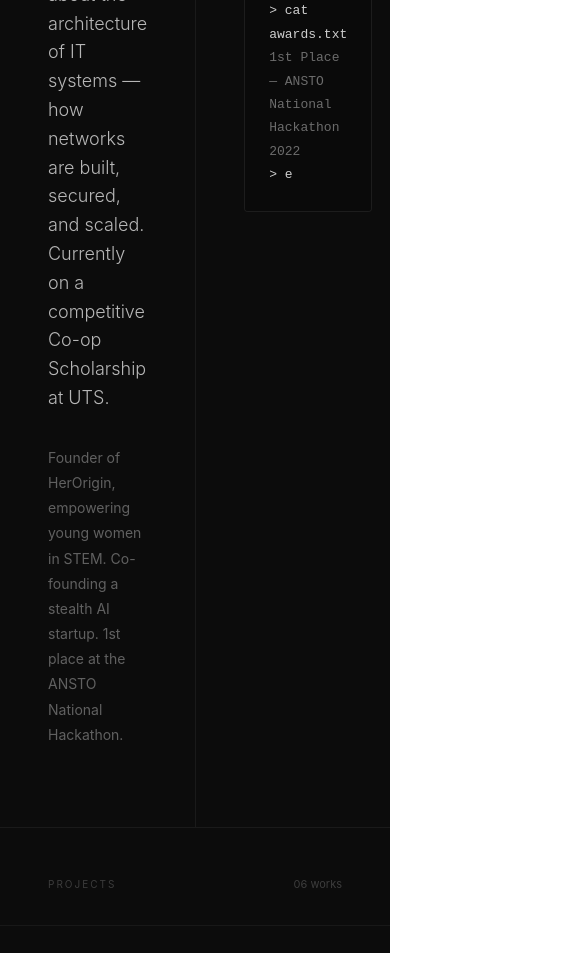
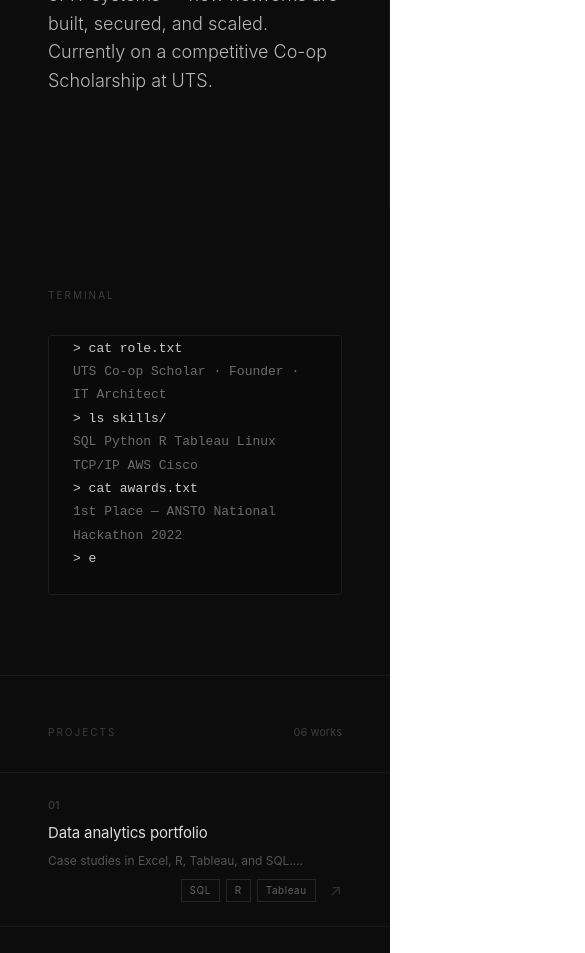
Before and after one commit to nithikapidikiti-collab/portfolio, a Next.js app: page / in a window 390 px wide. Shown: the part 1020-1973 px from the top of the page, 585 px wide, since content can reach past the window. Built offline with nearby package versions, Linux system fonts and the light colour scheme.

Commit message:
fix: mobile responsive

```diff
--- a/app/globals.css
+++ b/app/globals.css
@@ -24,3 +24,20 @@ html { scroll-behavior: smooth; }
 .delay-4 { animation-delay: 0.55s; opacity: 0; }
 .spin-slow { animation: spin-slow 20s linear infinite; }
 .pulse-ring { animation: pulse-ring 2s ease-out infinite; }
+
+@media (max-width: 768px) {
+  nav div { display: none; }
+
+  section[id="about"] {
+    grid-template-columns: 1fr !important;
+  }
+
+  section[style*="grid-template-columns: 1fr 1fr"] {
+    grid-template-columns: 1fr !important;
+  }
+
+  a[style*="grid-template-columns: 80px"] {
+    grid-template-columns: 1fr !important;
+    gap: 8px;
+  }
+}
--- a/app/page.tsx
+++ b/app/page.tsx
@@ -377,7 +377,6 @@ export default function Home() {
             Passionate about the architecture of IT systems — how networks are built, secured, and scaled. Currently on a competitive Co-op Scholarship at UTS.
           </p>
           <p style={{ fontSize: "14px", color: "rgba(255,255,255,0.35)", lineHeight: 1.8 }}>
-            Founder of HerOrigin, empowering young women in STEM. Co-founding a stealth AI startup. 1st place at the ANSTO National Hackathon.
           </p>
         </Fade>
         <Fade style={{ padding: "5rem 3rem" }}>
```
